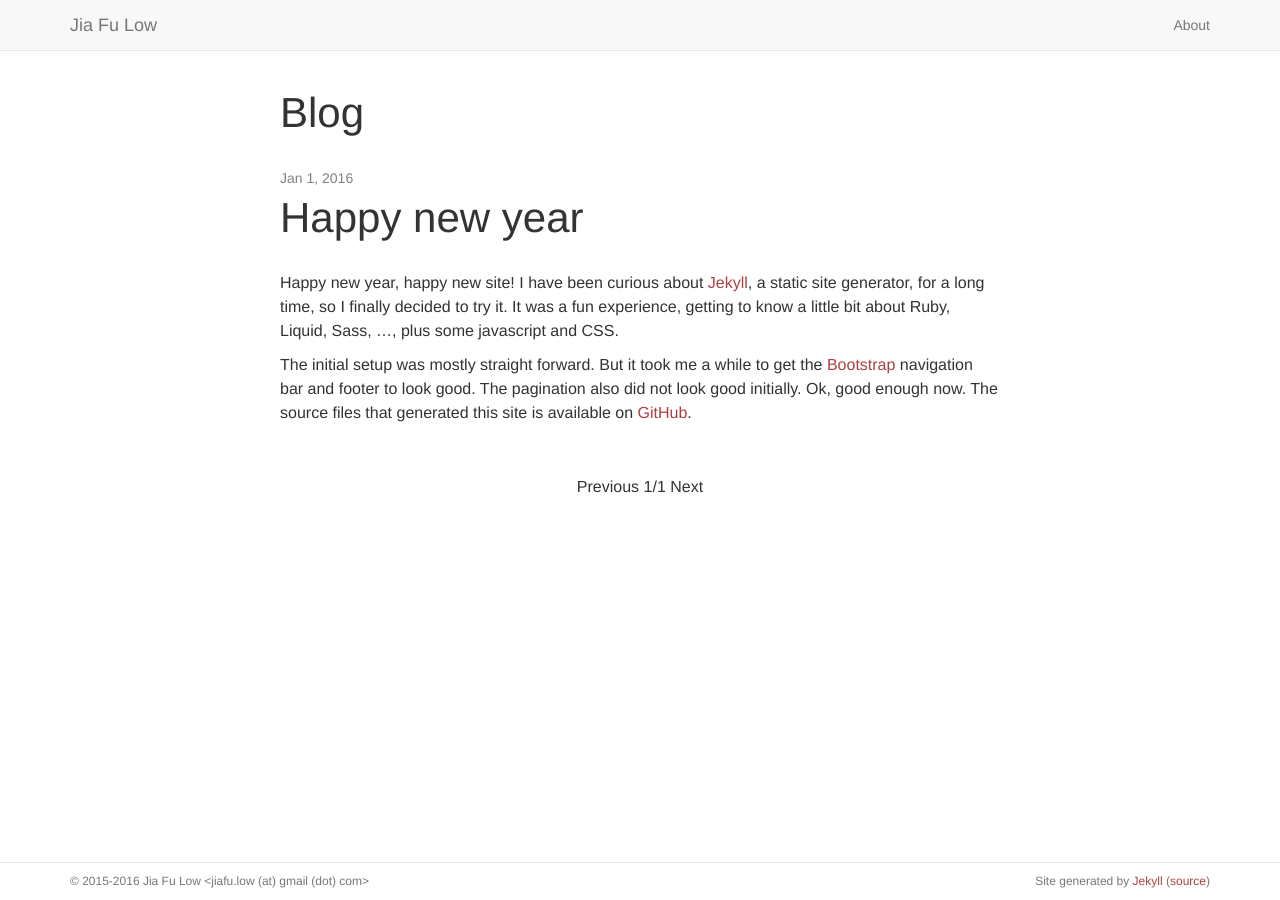
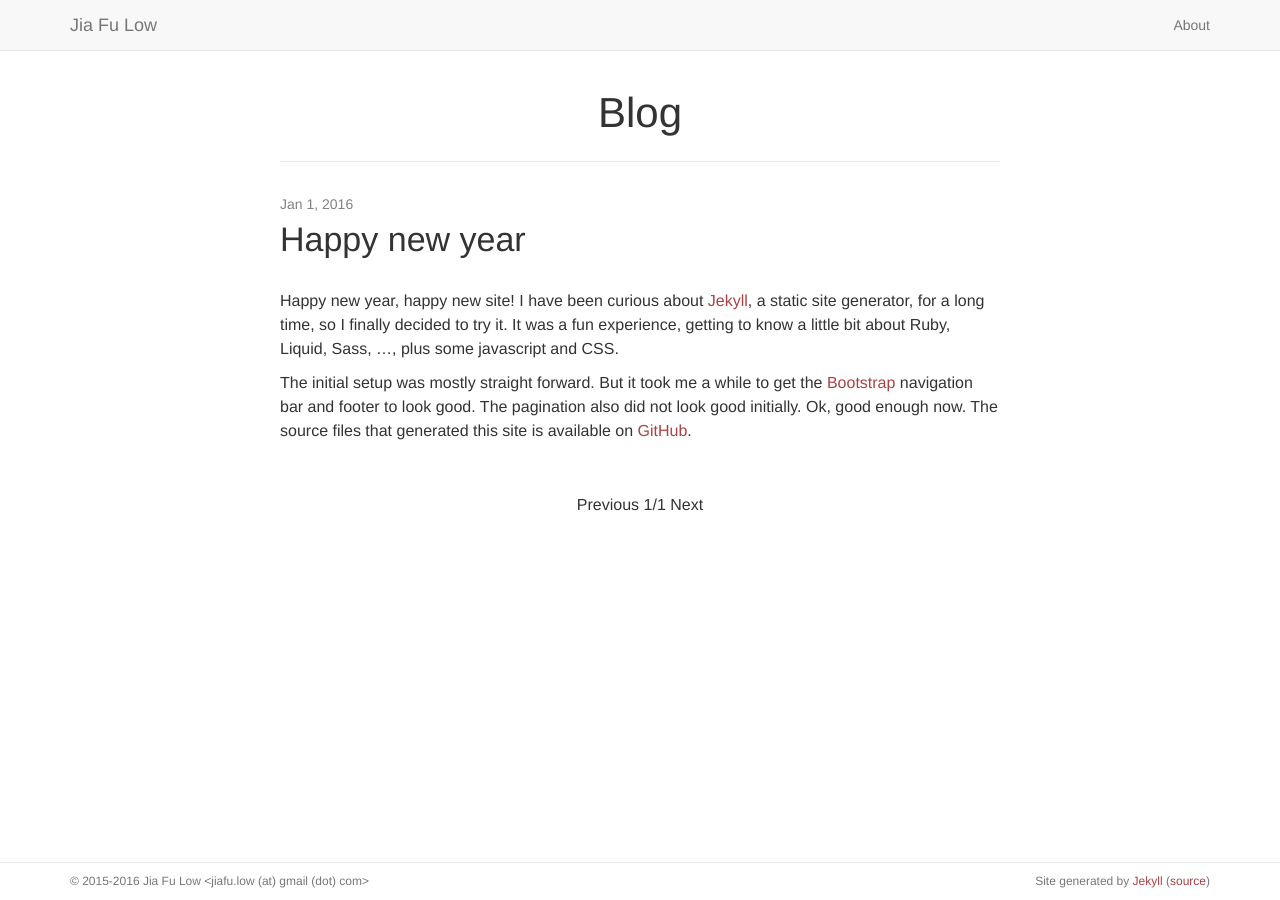
Before and after one commit to jiafulow/jiafulow.github.io, a Jekyll site: the page built from blog/index.html, in a window 1280 px wide. Built offline with Jekyll 4.4.1, drawn with Linux system fonts in a browser that asks for light colours; the list of posts is cut into pages by our own code.

Commit message:
Update layout and stylesheet

```diff
--- a/_includes/pagination.html
+++ b/_includes/pagination.html
@@ -1,18 +1,18 @@
 <!-- This loops through the paginated posts -->
 <div class="posts">
   {% for post in paginator.posts %}
-  <div class="post">
+  <!--div class="post"-->
 
     <header class="post-header">
       <span class="post-meta">{{ post.date | date: "%b %-d, %Y" }}</span>
-      <h1 class="post-title" style="margin-top: 5px;"><a href="{{ post.url | prepend: site.baseurl }}">{{ post.title }}</a></h1>
+      <h2 class="post-title" style="margin-top: 5px;"><a href="{{ post.url | prepend: site.baseurl }}">{{ post.title }}</a></h2>
     </header>
 
     <article class="post-content">
       {{ post.content }}
     </article>
 
-  </div>
+  <!--/div-->
   {% endfor %}
 </div>
 
--- a/_layouts/post.html
+++ b/_layouts/post.html
@@ -6,9 +6,10 @@ layout: default
   <header class="post-header">
     <h1 class="post-title">{{ page.title }}</h1>
     <span class="post-meta">
+      {{ page.date | date: "%b %-d, %Y  %r" }}
       {% if page.category %} in {{ page.category }} {% endif %}
-      on {{ page.date | date: "%b %-d, %Y  %r" }}.
-      {% if page.tags.size > 0 %} Tags: {{ page.tags | array_to_sentence_string }}{% endif %}
+      &middot;
+      {% if page.tags.size > 0 %} tags: {{ page.tags | array_to_sentence_string }}{% endif %}
     </span>
   </header>
 
--- a/assets/css/jekyll-template.css
+++ b/assets/css/jekyll-template.css
@@ -5,6 +5,12 @@
   font-size: 16px;
   font-weight: normal;
   line-height: 1.5;
+}
+
+.blog > .post-header, .post > .post-header {
+  text-align: center;
+  border-bottom: 1px solid #e7e7e7;
+  padding-bottom: 15px;
 }
 
 h1, .h1 { font-size: 42px; }
@@ -82,14 +88,14 @@ a:focus {
   display: block; }
 */
 .post-header {
-  display:block;
+  display: block;
   margin-bottom: 30px; }
 /*
 .post-title {
   display: block; }
 */
 .post-content {
-  display:block;
+  display: block;
   margin-bottom: 30px; }
 
 .post-title a, a:hover, a:focus {
```
